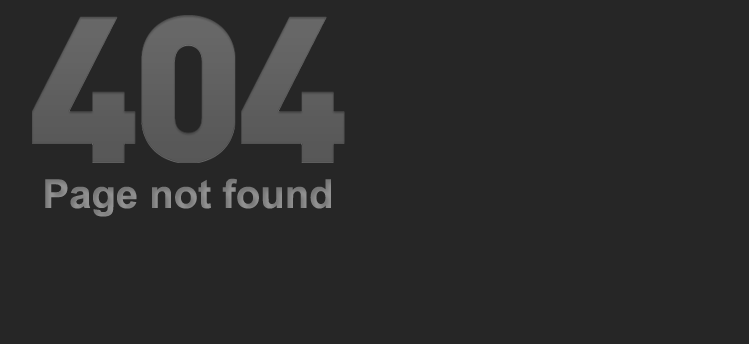
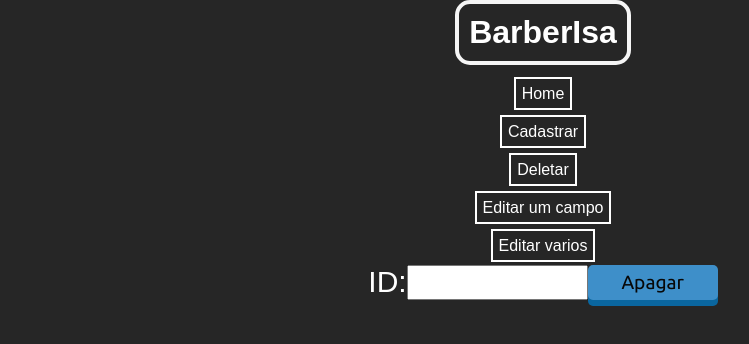
Before and after one commit to ArealNemexis/barberIsa, a React (Create React App) app in the folder frontend-react/: page /deletar in a window 1280 px wide. Shown: the top 344 px of the page, without its empty margins (97-846 px from the left). Built offline with nearby package versions, Linux system fonts and the light colour scheme.

Commit message:
patterbutton completo e deletepage parcialmente completo

```diff
--- a/frontend-react/public/index.html
+++ b/frontend-react/public/index.html
@@ -2,7 +2,11 @@
 <html lang="en">
     <head>
         <meta charset="utf-8" />
-    <link rel="stylesheet" href="global.css">
+        <link rel="stylesheet" href="global.css" />
+        <link
+            href="https://fonts.googleapis.com/css2?family=Ubuntu&display=swap"
+            rel="stylesheet"
+        />
         <link rel="icon" href="%PUBLIC_URL%/favicon.ico" />
         <meta name="viewport" content="width=device-width, initial-scale=1" />
         <meta name="theme-color" content="#000000" />
@@ -39,6 +43,5 @@
 
       To begin the development, run `npm start` or `yarn start`.
       To create a production bundle, use `npm run build` or `yarn build`.
-    -->
-  </body>
+    --></body>
 </html>
--- /dev/null
+++ b/frontend-react/src/components/PatternButton/index.js
@@ -0,0 +1,9 @@
+import React from 'react';
+import './style.css';
+class PatternButton extends React.Component {
+    render() {
+        return <button type="button">{this.props.children}</button>;
+    }
+}
+
+export default PatternButton;
--- /dev/null
+++ b/frontend-react/src/components/PatternButton/style.css
@@ -0,0 +1,22 @@
+button {
+    width: 130px;
+    height: 35px;
+    border: none;
+    padding: 0;
+    background-color: #45aaf2;
+    opacity: 0.8;
+    font-family: 'Ubuntu', sans-serif;
+    font-size: larger;
+    border-radius: 5px;
+    box-shadow: 0px 6px 0px #0477be;
+    transition: all 0.2s;
+}
+
+button:hover {
+    opacity: 1;
+}
+
+button:active {
+    transform: translateY(4px);
+    box-shadow: 0px 2px 0px #0477be;
+}
--- a/frontend-react/src/index.js
+++ b/frontend-react/src/index.js
@@ -1,18 +1,20 @@
-import React from 'react';
-import ReactDOM from 'react-dom';
+import React from "react";
+import ReactDOM from "react-dom";
 //import App from './App';
-import { BrowserRouter, Switch, Route} from 'react-router-dom'
-import Cadastrar from './pages/Cadastrar';
-import Home from './pages/Home';
-import NotFound from './pages/NotFound';
+import { BrowserRouter, Switch, Route } from "react-router-dom";
+import Cadastrar from "./pages/Cadastrar";
+import DeletePage from "./pages/DeletePage";
+import Home from "./pages/Home";
+import NotFound from "./pages/NotFound";
 
 ReactDOM.render(
-  <BrowserRouter>
-    <Switch>
-      <Route path="/" component={Home} exact/>
-      <Route path="/cadastro" component={Cadastrar} exact/>
-      <Route component={NotFound}/>
-    </Switch>
-  </BrowserRouter>,
-  document.getElementById('root')
+    <BrowserRouter>
+        <Switch>
+            <Route path="/" component={Home} exact />
+            <Route path="/cadastro" component={Cadastrar} exact />
+            <Route path="/deletar" component={DeletePage} exact />
+            <Route component={NotFound} />
+        </Switch>
+    </BrowserRouter>,
+    document.getElementById("root")
 );
--- /dev/null
+++ b/frontend-react/src/pages/DeletePage/index.js
@@ -0,0 +1,23 @@
+import React from 'react';
+import NavBar from '../../components/NavBar';
+import PatternButton from '../../components/PatternButton';
+import './style.css';
+
+class DeletePage extends React.Component {
+    render() {
+        return (
+            <div>
+                <NavBar>BarberIsa</NavBar>
+                <form id="form-delete">
+                    <label htmlFor="Id-delete">ID:</label>
+                    <input type="text" id="Id-delete"></input>
+                    <PatternButton onClick={this.handleClick}>
+                        Apagar
+                    </PatternButton>
+                </form>
+            </div>
+        );
+    }
+}
+
+export default DeletePage;
--- /dev/null
+++ b/frontend-react/src/pages/DeletePage/style.css
@@ -0,0 +1,7 @@
+label {
+    font-size: 30px;
+}
+#form-delete {
+    display: flex;
+    justify-content: center;
+}
```
Lines whose indentation alone changed are shown as unchanged.
